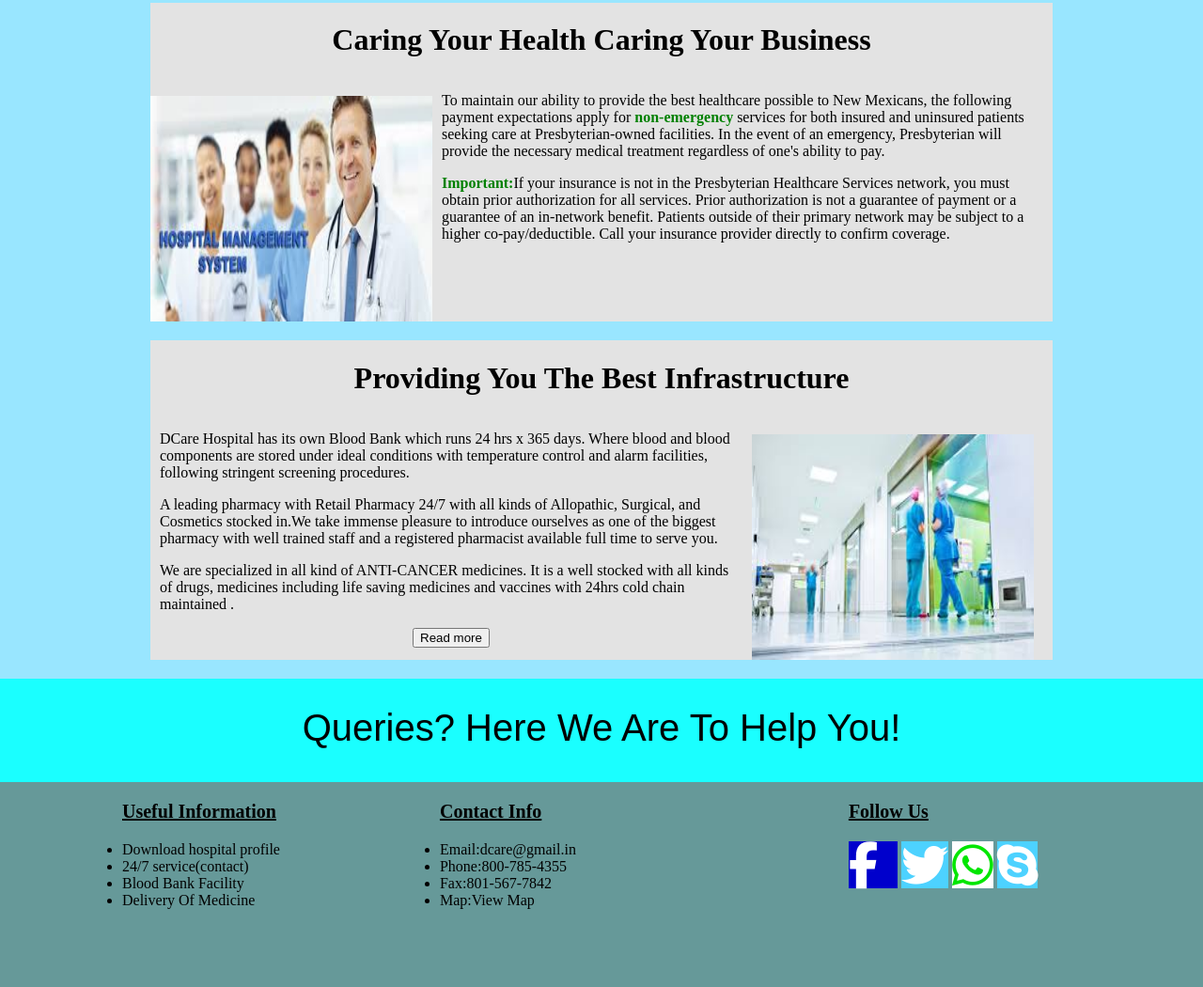
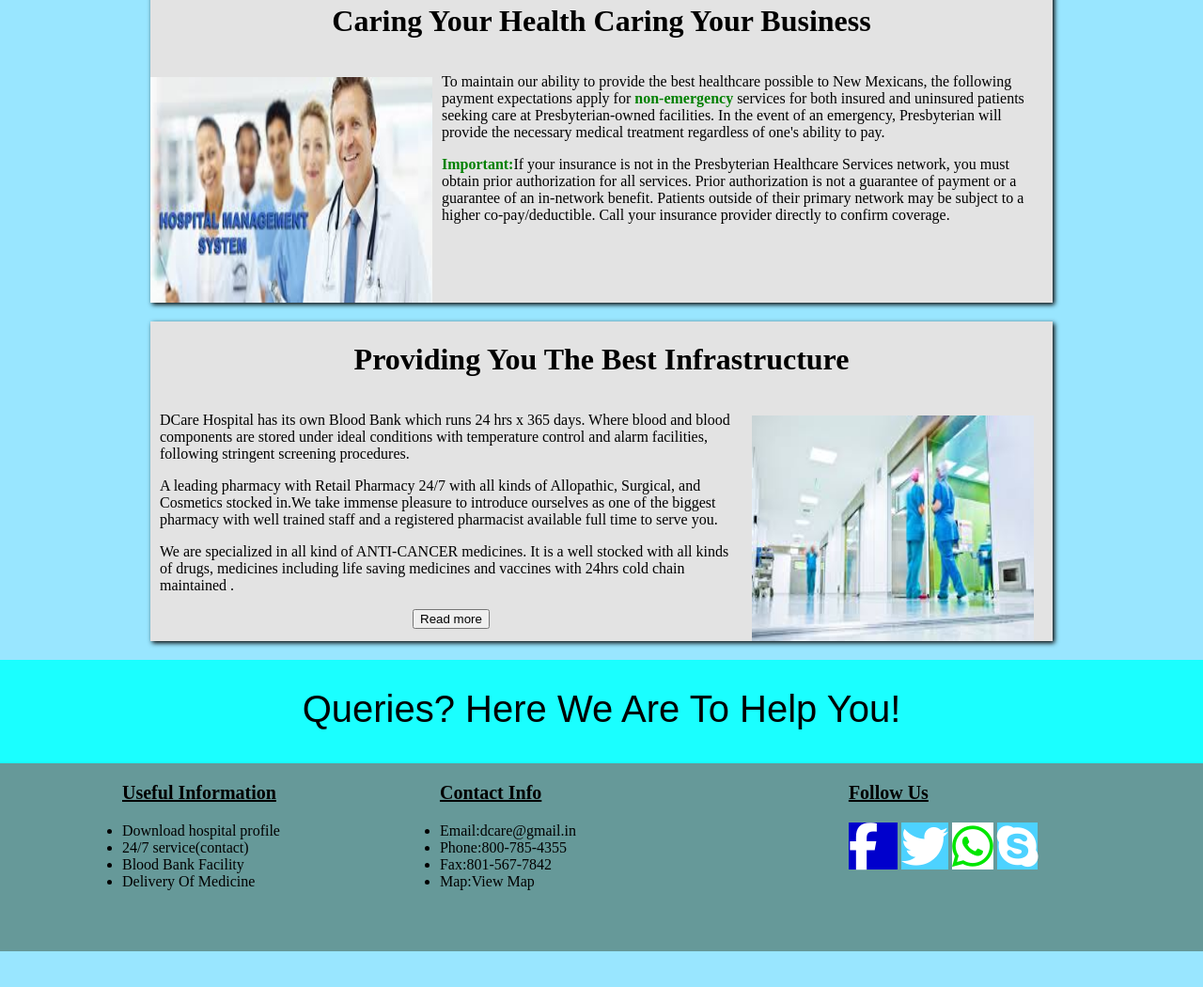
Before and after one commit to ANUPAMAJ/MyRepository, a plain HTML site: page Myfirstsite/index.html in a window 1280 px wide. Shown: the part 1308-2358 px from the top of the page at 94% size. After the commit the page ends 2320 px from the top, so only its background shows below. Drawn offline with Linux system fonts and the light colour scheme.

Commit message:
Add files via upload

```diff
--- a/Myfirstsite/css/960_12_col.css
+++ b/Myfirstsite/css/960_12_col.css
@@ -24,7 +24,7 @@ body {
   margin-left: auto;
   margin-right: auto;
   width: 960px;
-}
+  }
 
 /* `Grid >> Global
 ----------------------------------------------------------------------------------------------------*/
--- a/Myfirstsite/css/csssite.css
+++ b/Myfirstsite/css/csssite.css
@@ -30,11 +30,15 @@ header{
 	overflow: hidden;
 }
 .footer2{
-	height: 300px;
+	height: 200px;
 	background-color: #669999;
 }
 .contactlist{
 	text-decoration: none;
+}
+.box{
+	box-shadow: 2px 2px 5px black;
+
 }
 .name{
 	text-shadow: 0px 3px 0px white;
@@ -87,7 +91,7 @@ header{
 }
 .sec
 {
-	margin-top: 20px;
+	margin-top: 10px;
 	margin-bottom: 20px;
 	background-color: #e3e3e3;
 }
--- a/Myfirstsite/index.html
+++ b/Myfirstsite/index.html
@@ -68,7 +68,7 @@
 			<img class="mainimg" id="img1" src="img/22.jpeg" alt="img/22.jpeg">
 		</div>
 
-		<div class="container_12 sec">
+		<div class="container_12 sec box">
 			<div class="grid_4">
 				<img src="img/6.jpeg" alt="img/6.jpeg" />
 				<h1>Services We Offer</h1>
@@ -97,7 +97,7 @@
 			</div>
 
 			<div class="heroimg">
-				<img class="heroimg" src="img/h1.jpeg" alt="img/h1.jpeg" />
+				<img class="heroimg box" src="img/h1.jpeg" alt="img/h1.jpeg" />
 			</div>
 
 			<div class="container_12">
@@ -118,7 +118,7 @@
 		</div>
 		<!--hero unit division end-->
 
-		<div class="container_12 sec">
+		<div class="container_12 sec box">
 			<h1 class="calign">Caring Your Health Caring Your Business</h1>
 			<div class="grid_4 img1">
 				<img class="grid_4 img1" src="img/13.jpeg" alt="img/13.jpeg"/>
@@ -135,7 +135,7 @@
 		</div>
 
 		<!--Section section with two columns-->
-		<div class="container_12 sec">
+		<div class="container_12 sec box">
 			<h1 class="calign">Providing You The Best Infrastructure</h1>
 
 			<div class="grid_8">
```
